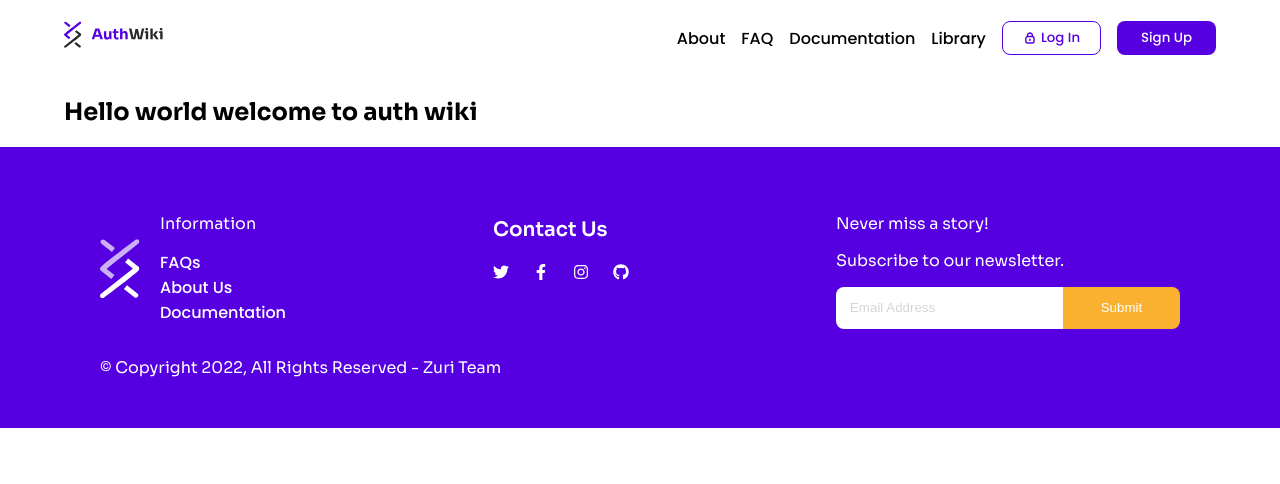
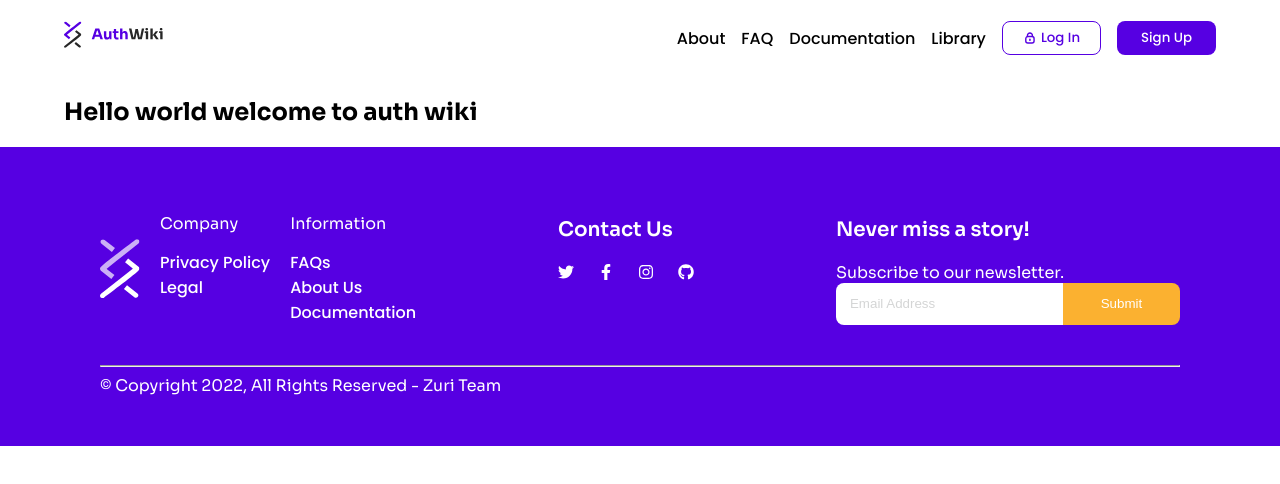
Before and after one commit to zuri-training/auth_wiki_team_1_project, a Next.js app in the folder frontend/: page / in a window 1280 px wide. Shown: the top 484 px of the page. Built offline with nearby package versions, Linux system fonts and the light colour scheme.

Commit message:
Update Footer.js

```diff
--- a/frontend/src/components/Footer.js
+++ b/frontend/src/components/Footer.js
@@ -14,8 +14,23 @@ const Footer = () => {
             src="/assets/auth_wiki.svg"
             alt="auth wiki logo"
             width={40}
-            height={50}
+            height={54}
           />
+          <div className={styles.footer_company}>
+            <p>Company</p>
+            <ul>
+              <li>
+                <Link href="#">
+                  <a>Privacy Policy</a>
+                </Link>
+              </li>
+              <li>
+                <Link href="#">
+                  <a>Legal</a>
+                </Link>
+              </li>
+            </ul>
+          </div>
           <div>
             <p>Information</p>
             <ul>
@@ -72,9 +87,9 @@ const Footer = () => {
           </ul>
         </div>
         {/* newsletter */}
-        <div className="footer_top_subscribe">
+        <div className={styles.footer_top_subscribe}>
           <p>Never miss a story!</p>
-          <p className="subscribe">Subscribe to our newsletter.</p>
+          <span>Subscribe to our newsletter.</span>
           <div>
             <form>
               <input type="email" placeholder="Email Address" />
@@ -86,7 +101,9 @@ const Footer = () => {
 
       {/* footer bottom */}
       <div>
-        <div className="line"></div>
+        <div className="line">
+          <hr></hr>
+        </div>
         <span className="foooter_bottom_text">
           &copy; Copyright {getDate}, All Rights Reserved - Zuri Team
         </span>
```
